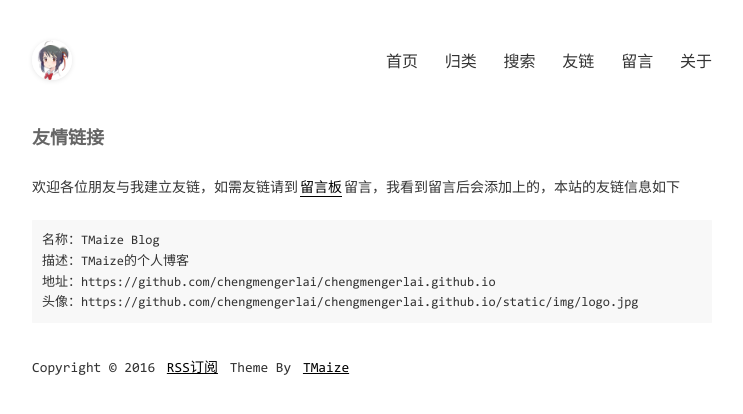
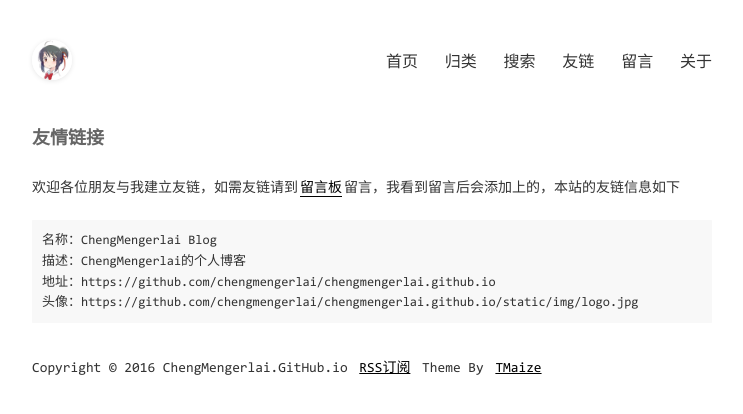
Before and after one commit to chengmengerlai/chengmengerlai.github.io, a Jekyll site: the page built from pages/links.md, in a window 1280 px wide. Shown: the top 414 px of the page, without its empty margins (268-1011 px from the left). Built offline with Jekyll 4.4.1, drawn with Linux system fonts in a browser that asks for light colours; comment, search, counter and statistics services are not loaded.

Commit message:
Update _config.yml

```diff
--- a/_config.yml
+++ b/_config.yml
@@ -1,11 +1,11 @@
 encoding: utf-8
 
 # SEO相关信息
-title: TMaize Blog
-description: TMaize的个人博客
-keywords: TMaize,Blog,Java,Html,JavaScript
-author: TMaize
-footerText: 'Copyright © 2016 '
+title: ChengMengerlai Blog
+description: ChengMengerlai的个人博客
+keywords: ChengMengerlai,Blog,Java,Html,JavaScript
+author: ChengMengerlai
+footerText: 'Copyright © 2016 ChengMengerlai.GitHub.io'
 
 # 这些不要动
 permalink: /posts/:year/:month/:day/:title.html
```
